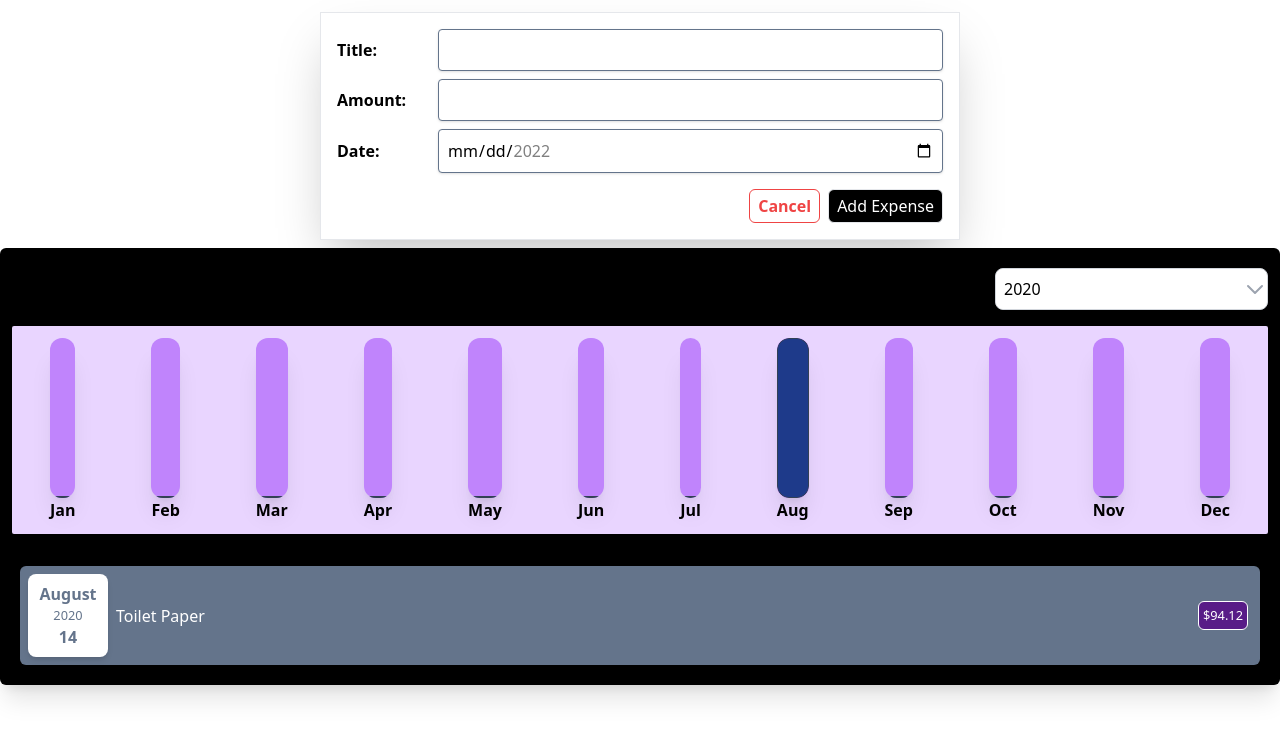
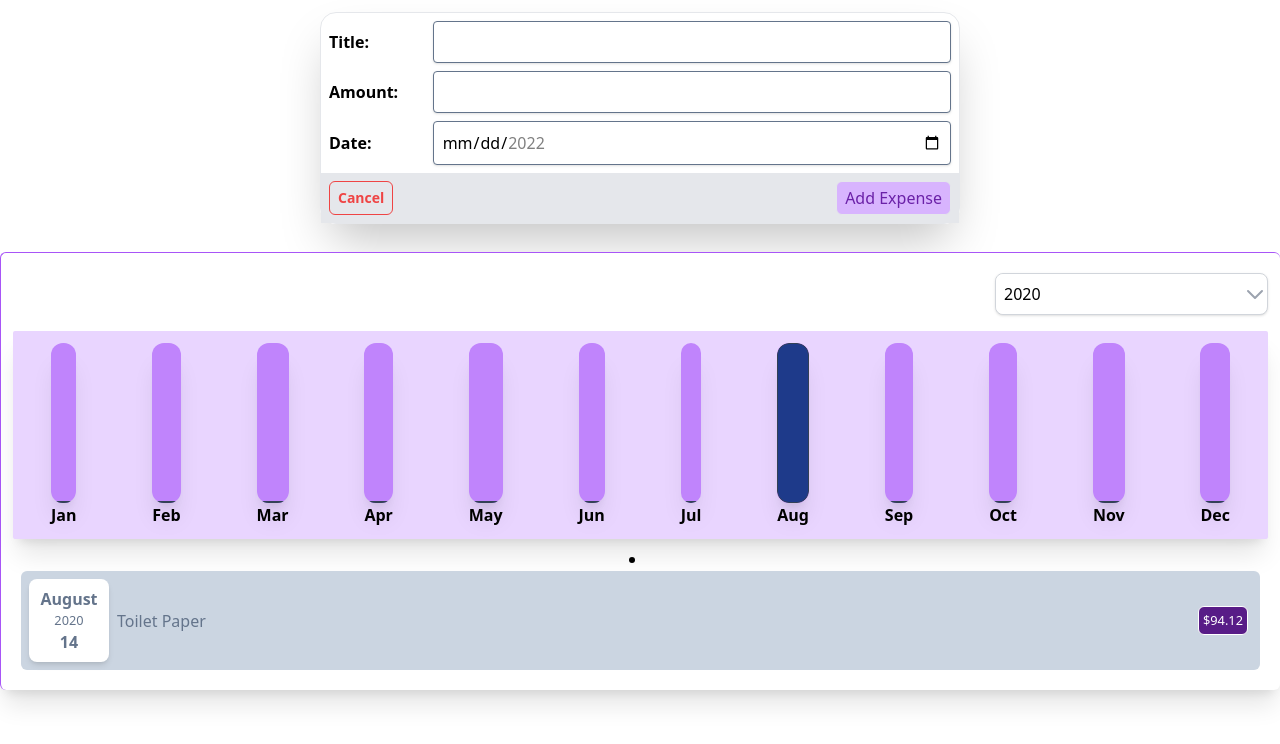
Before and after one commit to Mariat28/expense-tracker, a React (Create React App) app: page / in a window 1280 px wide. Both pictures are taken after a click on the button "Add New Expense". Shown: the top 744 px of the page. Built offline with nearby package versions, Linux system fonts and the light colour scheme.

Commit message:
wrapping up react js basics

```diff
--- a/src/App.js
+++ b/src/App.js
@@ -27,18 +27,18 @@ const dummy_expenses = [
 ];
 const App = () => {
   const [expenses, setExpenses] = useState(dummy_expenses);
-  const [isAddFormOpen, setAAddFormOpen] = useState(false);
+  const [isAddFormOpen, setAddFormOpen] = useState(false);
 
   const addExpenseHandler = (expense) => {
     // for updating state that is dependent on a previous state
     setExpenses((prevExpenses) => {
       return [expense, ...prevExpenses];
     });
-    setAAddFormOpen(false);
+    setAddFormOpen(false);
     console.log('expense data', expense);
   }
   const displayAddFormHandler = () => {
-    setAAddFormOpen(!isAddFormOpen);
+    setAddFormOpen(!isAddFormOpen);
   }
   // JSX alternative
   // return React.createElement('div', {className: 'App flex flex-col gap-2 items-center w-full'}, React.createElement('h2', {}, 'expense tracker'), React.createElement(Card, {className: ' bg-black w-1/2 py-4 px-2'}, React.createElement(Expenses, {expenses:expenses})),)
@@ -47,11 +47,11 @@ const App = () => {
     {!isAddFormOpen ? (<div className='mt-2 w-full flex justify-end p-1'>
       <button
           type="button"
-          className="bg-black flex items-center text-white rounded-md px-2 py-1 hover:bg-transparent hover:text-black border hover:border-black"
+          className="bg-purple-300 text-purple-800 flex items-center  rounded-md px-2 py-1 hover:bg-purple-900 hover:text-purple-300 border hover:border-purple-900"
         onClick={displayAddFormHandler}><IoAdd ></IoAdd>Add New Expense</button>
       </div>) : ( <NewExpense onAddExpense = {addExpenseHandler} onCancelForm={displayAddFormHandler}/>) }
 
-      <Card className=" bg-black w-full py-4 px-2">
+      <Card className=" bg-white mt-5 border-t border-l border-purple-500 w-full py-4 px-2">
         <Expenses expenses={expenses}/>
       </Card>
     </div>
--- a/src/components/expenseFilter/ExpenseFilter.js
+++ b/src/components/expenseFilter/ExpenseFilter.js
@@ -1,7 +1,7 @@
 //controlled component i.e all logic is controlled or managed by the parent component
 import { useState } from "react";
 const ExpenseFilter = (props) => {
-  const filterItems = ['2022','2021', '2020', '2019' ];
+  const filterItems = ['All', '2022','2021', '2020', '2019' ];
   const [selectedYear, setSelectedYear] = useState('');
   const [isFilter, setIsFilter] = useState(false);
   const filterDisplayHandler = () =>{
--- a/src/components/expenses/ExpenseItem.js
+++ b/src/components/expenses/ExpenseItem.js
@@ -5,11 +5,11 @@ const ExpenseItem = (props) => {
 
   return (
     <div className="w-full">
-      <Card className="flex justify-start bg-slate-500 text-white  mx-2">
+      <Card className="flex justify-start bg-slate-300 text-white  mx-2">
         <div className="flex justify-between  p-2 gap-2 w-full items-center">
           <div className="flex items-center gap-2">
             <ExpenseDate date={props.date}/>
-            <div>{props.title}</div>
+            <div className="text-slate-500">{props.title}</div>
           </div>
           <div className="flex  p-1 rounded-md text-slate-500 cursor-pointer items-center gap-2">
             <small className='bg-purple-900 text-white p-1 rounded-md border-white border cursor-pointer'>${props.amount}</small>
--- a/src/components/expenses/Expenses.js
+++ b/src/components/expenses/Expenses.js
@@ -12,9 +12,15 @@ const Expenses = (props) => {
     setFilteredYear(selectedYear);
   };
 
-  const filteredExpenses = props.expenses.filter(expense => {
-    return expense.date.getFullYear().toString() === filteredYear;
-  });
+
+  let filteredExpenses = [];
+  if(filteredYear === 'All') {
+    filteredExpenses = props.expenses
+  } else{
+    filteredExpenses = props.expenses.filter(expense => {
+      return expense.date.getFullYear().toString() === filteredYear;
+    });
+  }
 
   return (
     <div className="w-full p-1 flex  flex-col items-center gap-2">
--- a/src/components/expenses/ExpensesList.js
+++ b/src/components/expenses/ExpensesList.js
@@ -1,7 +1,7 @@
 import ExpenseItem from "./ExpenseItem";
 const ExpensesList = (props) => {
     if(props.filteredExpenses.length === 0){
-      return <h2 className="text-white">found no expenses!</h2>
+      return <h2 className="text-black font-semibold">found no expenses!</h2>
     }
     const classes = props.className;
     return(
--- a/src/components/newexpense/ExpenseForm.js
+++ b/src/components/newexpense/ExpenseForm.js
@@ -45,7 +45,7 @@ const ExpenseForm = (props) => {
     props.onClose();
   }
   return (
-    <form className="border shadow-2xl mt-3 p-2" onSubmit={submitHandler}>
+    <form className="border shadow-2xl mt-3   rounded-2xl" onSubmit={submitHandler}>
       <div className="flex flex-col w-full gap-2  rounded p-2">
         <div className="flex w-full items-center justify-start">
           <div className="w-1/6 flex justify-start font-semibold text-black">
@@ -100,17 +100,17 @@ const ExpenseForm = (props) => {
           </div>
         </div>
       </div>
-      <div className="flex justify-end m-2 gap-2">
+      <div className="flex justify-between bg-gray-200 p-2 gap-2">
       <button
           type="button"
-          className="font-semibold bg-transparent text-red-500 border-red-500 rounded-md px-2 py-1 hover:bg-red-500 hover:text-white border hover:border-white"
+          className="font-semibold text-sm bg-transparent text-red-500 border-red-500 rounded-md px-2 py-1 hover:bg-red-500 hover:text-white border hover:border-white"
           onClick={hideFormHandler}
         >
           Cancel
         </button>
         <button
           type="submit"
-          className="bg-black text-white rounded-md px-2 py-1 hover:bg-transparent hover:text-black border hover:border-black"
+          className="bg-purple-300 text-purple-800 flex items-center  rounded-md px-2 py-1 hover:bg-purple-900 hover:text-purple-300 border hover:border-purple-900"
         >
           Add Expense
         </button>
--- a/src/components/newexpense/NewExpense.js
+++ b/src/components/newexpense/NewExpense.js
@@ -13,7 +13,7 @@ const NewExpense = (props) =>{
          props.onCancelForm();
      }
     return(
-        <div className="w-1/2">
+        <div className="w-1/2 transition-all ease-in-out duration-300">
             <ExpenseForm onSaveExpenseData = {saveExpenseDataHandler} onClose={closeFormHandler}/>
         </div>
     )
```
